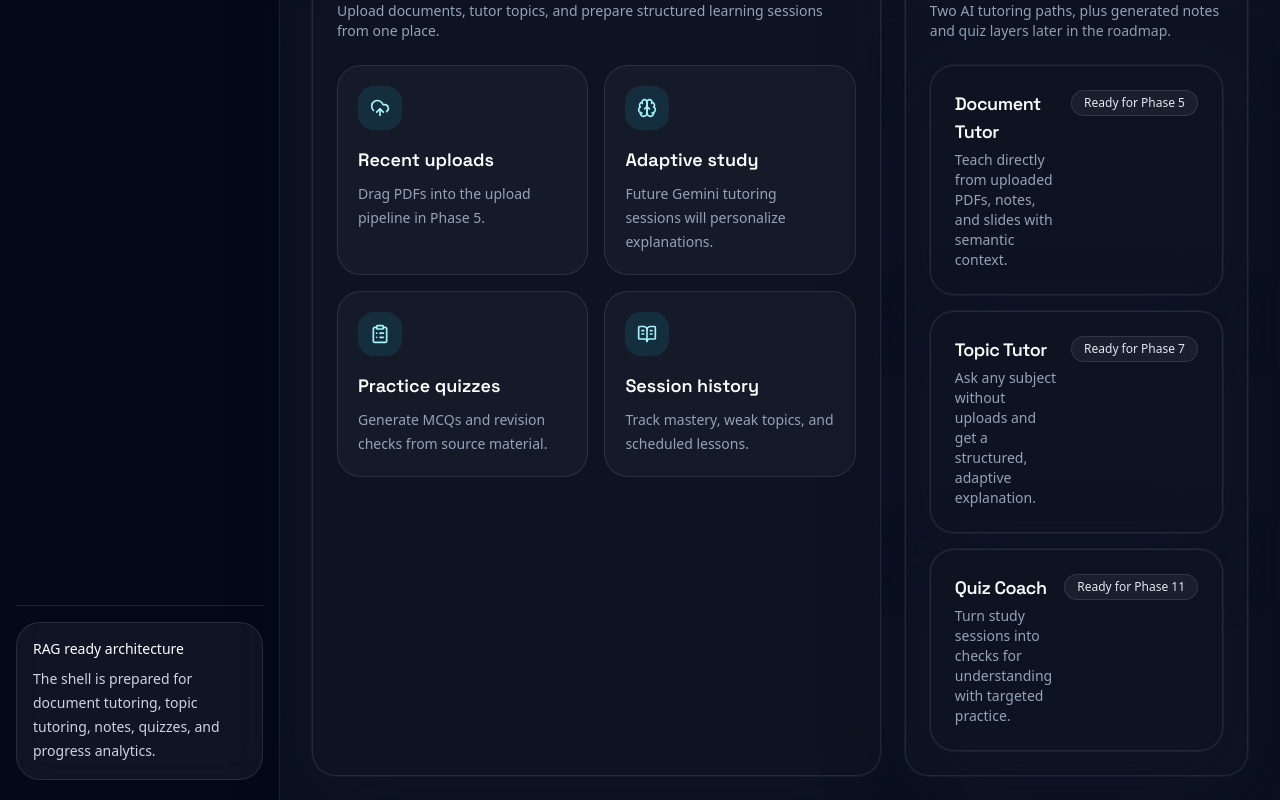
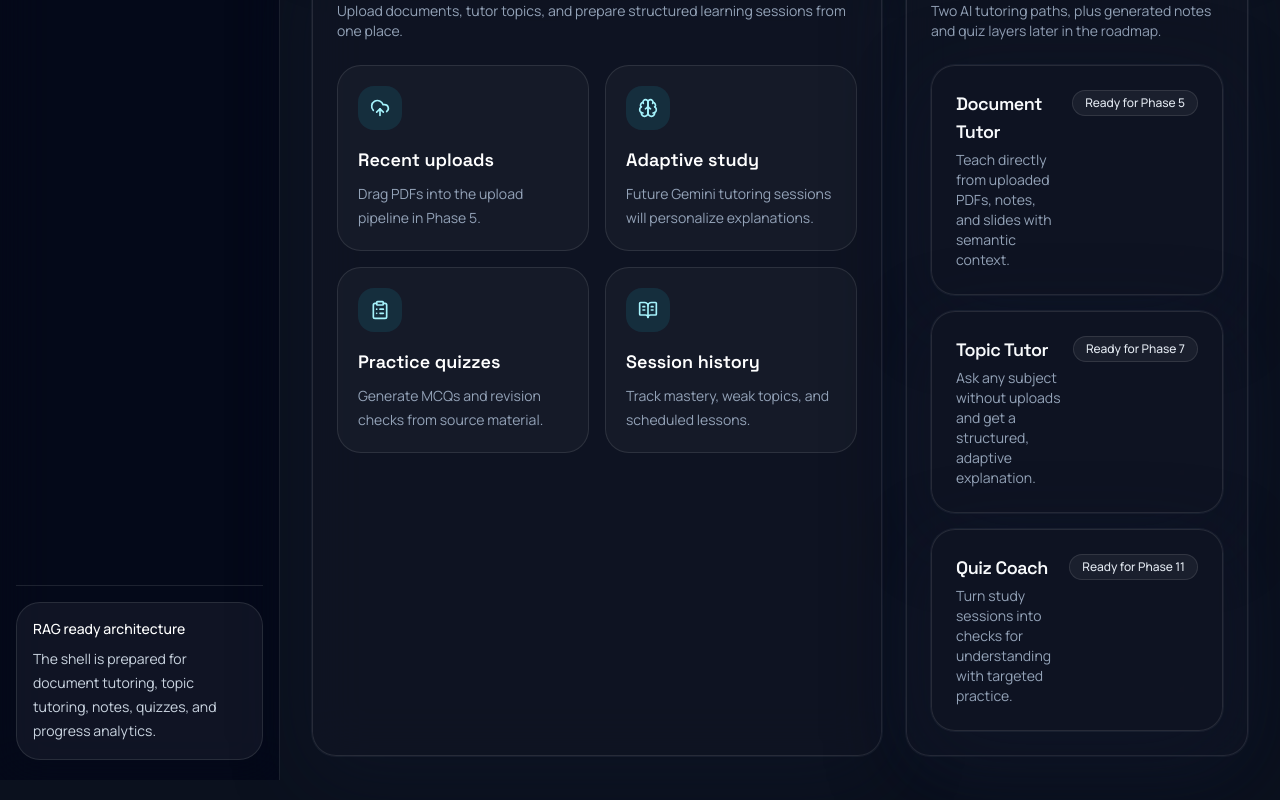
Before and after one commit to raymond-williamsX/SMART-AI-TUTOR, a Next.js app: page /dashboard in a window 1280 px wide. Shown: the part 672-1472 px from the top of the page. Built offline with nearby package versions, Linux system fonts and the light colour scheme.

Commit message:
refactor: update layout and sidebar components for improved styling and code clarity; remove unused Separator component

```diff
--- a/src/app/layout.tsx
+++ b/src/app/layout.tsx
@@ -21,7 +21,7 @@ export const metadata: Metadata = {
 export default function RootLayout({ children }: Readonly<{ children: React.ReactNode }>) {
   return (
     <html lang="en" suppressHydrationWarning>
-      <body className={`${headingFont.variable} ${bodyFont.variable} bg-background text-foreground antialiased`}>
+      <body className={`${headingFont.variable} ${bodyFont.variable} font-body bg-background text-foreground antialiased`}>
         <Providers>{children}</Providers>
       </body>
     </html>
--- a/src/components/auth/auth-shell.tsx
+++ b/src/components/auth/auth-shell.tsx
@@ -1,5 +1,6 @@
 import { Badge } from "@/components/ui/badge";
 import { Card, CardContent } from "@/components/ui/card";
+import type { ReactNode } from "react";
 
 export function AuthShell({
   title,
@@ -8,7 +9,7 @@ export function AuthShell({
 }: Readonly<{
   title: string;
   description: string;
-  children: React.ReactNode;
+  children: ReactNode;
 }>) {
   return (
     <div className="grid min-h-screen lg:grid-cols-[1.05fr_0.95fr]">
--- a/src/components/layout/sidebar.tsx
+++ b/src/components/layout/sidebar.tsx
@@ -7,7 +7,6 @@ import { Sparkles } from "lucide-react";
 import { navigationItems } from "@/lib/navigation";
 import { cn } from "@/lib/utils";
 import { Badge } from "@/components/ui/badge";
-import { Separator } from "@/components/ui/separator";
 
 export function Sidebar() {
   const pathname = usePathname();
@@ -50,7 +49,7 @@ export function Sidebar() {
       </nav>
 
       <div className="mt-auto space-y-4 pt-6">
-        <Separator />
+        <div className="h-px w-full bg-white/10" />
         <div className="rounded-3xl border border-white/10 bg-white/5 p-4">
           <p className="text-sm font-medium text-white">RAG ready architecture</p>
           <p className="mt-2 text-sm leading-6 text-slate-300">
--- a/src/components/ui/separator.tsx
+++ /dev/null
@@ -1,7 +0,0 @@
-import { cn } from "@/lib/utils";
-
-function Separator({ className }: { className?: string }) {
-  return <div className={cn("h-px w-full bg-white/10", className)} />;
-}
-
-export { Separator };
```
